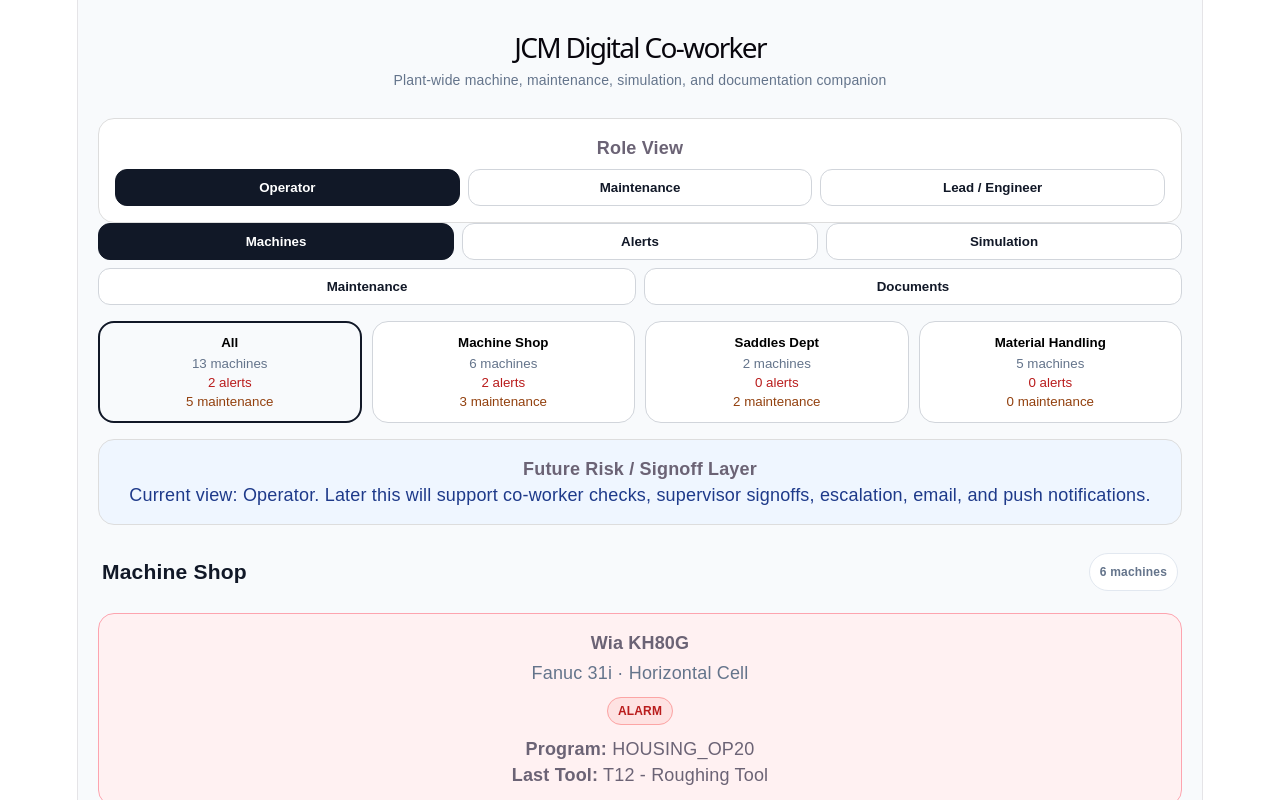
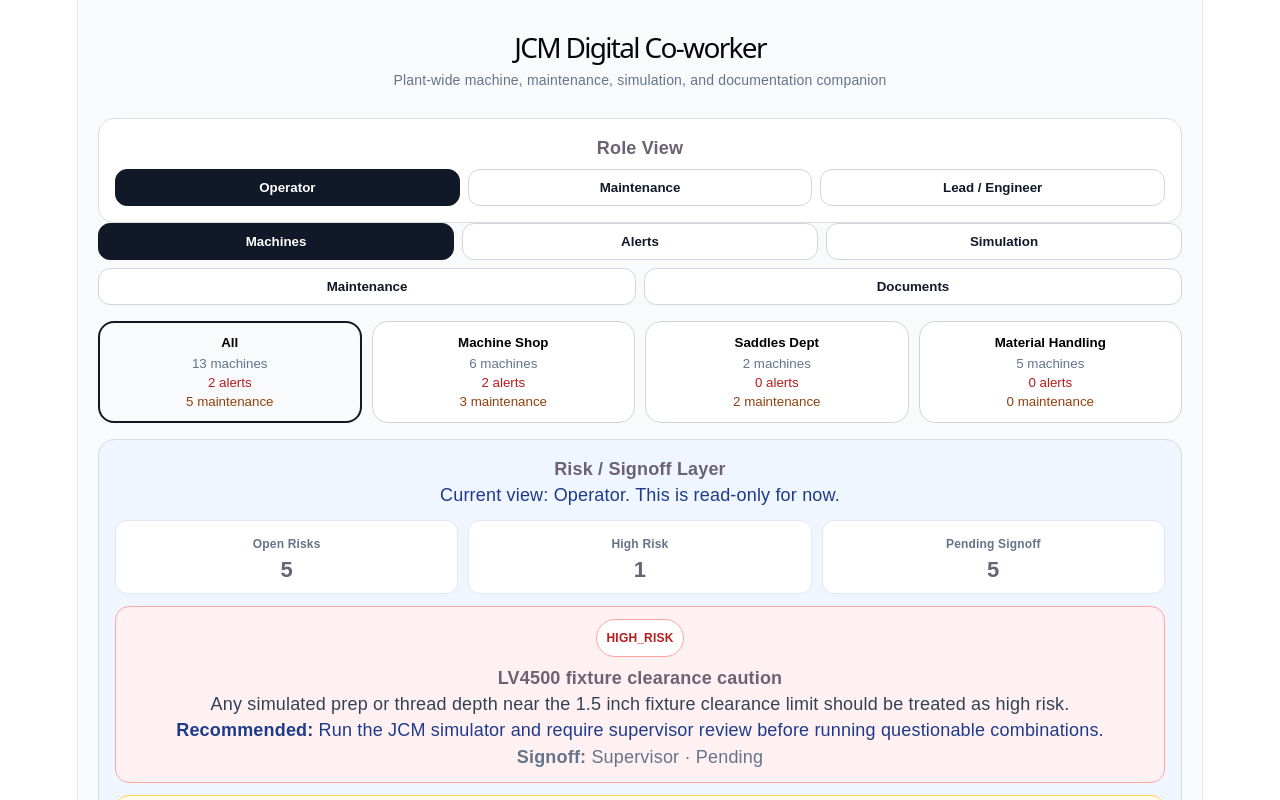
Before and after one commit to jcm-digital-coworker/JCM-Digital-Co-worker, a React (Vite) app: page / in a window 1280 px wide. Shown: the top 800 px of the page. Built offline with nearby package versions, Linux system fonts and the light colour scheme.

Commit message:
Add risk and signoff foundation

```diff
--- a/src/App.tsx
+++ b/src/App.tsx
@@ -10,6 +10,8 @@ import StatusBadge from "./components/StatusBadge";
 import TabButton from "./components/TabButton";
 import Lv4500JcmSimulator from "./components/Lv4500JcmSimulator";
 import { runLightMachineSimulation } from "./logic/machineSimulators";
+import { riskItems } from "./data/risk";
+import type { RiskItem } from "./types/risk";
 
 type Tab = "machines" | "alerts" | "simulation" | "maintenance" | "documents";
 type DetailTab = "overview" | "setup" | "history" | "notes";
@@ -324,12 +326,75 @@ function DepartmentCards({
 }
 
 function RiskSignoffPreview({ roleView }: { roleView: RoleView }) {
+  const activeRisks = riskItems.filter((risk) => risk.signoffStatus !== "Signed");
+  const highRisks = activeRisks.filter(
+    (risk) => risk.level === "HIGH_RISK" || risk.level === "STOP"
+  );
+
   return (
     <div style={{ ...cardStyle, textAlign: "center", background: "#eff6ff" }}>
-      <strong>Future Risk / Signoff Layer</strong>
-      <p style={{ color: "#1e3a8a", marginBottom: 0 }}>
-        Current view: {roleView}. Later this will support co-worker checks,
-        supervisor signoffs, escalation, email, and push notifications.
+      <strong>Risk / Signoff Layer</strong>
+
+      <p style={{ color: "#1e3a8a" }}>
+        Current view: {roleView}. This is read-only for now.
+      </p>
+
+      <div style={statGridStyle}>
+        <MaintenanceStat label="Open Risks" value={String(activeRisks.length)} />
+        <MaintenanceStat label="High Risk" value={String(highRisks.length)} />
+        <MaintenanceStat
+          label="Pending Signoff"
+          value={String(activeRisks.filter((r) => r.signoffStatus === "Pending").length)}
+        />
+      </div>
+
+      {activeRisks.slice(0, 3).map((risk) => (
+        <RiskCard key={risk.id} risk={risk} />
+      ))}
+    </div>
+  );
+}
+
+function RiskCard({ risk }: { risk: RiskItem }) {
+  const style = riskLevelStyle(risk.level);
+
+  return (
+    <div
+      style={{
+        marginTop: 12,
+        padding: 12,
+        borderRadius: 14,
+        border: `1px solid ${style.border}`,
+        background: style.background,
+        textAlign: "center",
+      }}
+    >
+      <span
+        style={{
+          display: "inline-block",
+          padding: "5px 10px",
+          borderRadius: 999,
+          fontSize: 12,
+          fontWeight: 900,
+          color: style.color,
+          background: "white",
+          border: `1px solid ${style.border}`,
+          marginBottom: 8,
+        }}
+      >
+        {risk.level}
+      </span>
+
+      <div style={{ fontWeight: 900 }}>{risk.title}</div>
+
+      <p style={{ color: "#334155", lineHeight: 1.45 }}>{risk.description}</p>
+
+      <p style={{ color: "#1e3a8a", lineHeight: 1.45 }}>
+        <strong>Recommended:</strong> {risk.recommendedAction}
+      </p>
+
+      <p style={{ color: "#64748b", marginBottom: 0 }}>
+        <strong>Signoff:</strong> {risk.requiredSignoff} · {risk.signoffStatus}
       </p>
     </div>
   );
@@ -734,6 +799,26 @@ function documentPillStyle(status: PlantDocument["status"]): React.CSSProperties
   return { ...pillStyle, background: "#fef3c7", color: "#92400e" };
 }
 
+function riskLevelStyle(level: RiskItem["level"]) {
+  if (level === "STOP") {
+    return { background: "#7f1d1d", border: "#7f1d1d", color: "#ffffff" };
+  }
+
+  if (level === "HIGH_RISK") {
+    return { background: "#fff1f2", border: "#fca5a5", color: "#b91c1c" };
+  }
+
+  if (level === "CAUTION") {
+    return { background: "#fffbeb", border: "#fcd34d", color: "#92400e" };
+  }
+
+  if (level === "WATCH") {
+    return { background: "#eff6ff", border: "#93c5fd", color: "#1d4ed8" };
+  }
+
+  return { background: "#ecfdf5", border: "#86efac", color: "#166534" };
+}
+
 const pageStyle: React.CSSProperties = {
   padding: 20,
   fontFamily: "Arial, sans-serif",
--- a/src/data/risk.ts
+++ b/src/data/risk.ts
@@ -0,0 +1,74 @@
+import type { RiskItem } from "../types/risk";
+
+export const riskItems: RiskItem[] = [
+  {
+    id: "risk-1",
+    machineId: "7",
+    department: "Saddles Dept",
+    title: "LV4500 fixture clearance caution",
+    level: "HIGH_RISK",
+    source: "Simulation",
+    description:
+      "Any simulated prep or thread depth near the 1.5 inch fixture clearance limit should be treated as high risk.",
+    recommendedAction:
+      "Run the JCM simulator and require supervisor review before running questionable combinations.",
+    requiredSignoff: "Supervisor",
+    signoffStatus: "Pending",
+  },
+  {
+    id: "risk-2",
+    machineId: "8",
+    department: "Saddles Dept",
+    title: "LV4500 small boss tap-code restriction",
+    level: "CAUTION",
+    source: "Program",
+    description:
+      "Small boss castings only allow approved lower tap codes. Invalid combinations should be rejected before the machine runs.",
+    recommendedAction:
+      "Validate casting and tap code in the JCM simulator before production.",
+    requiredSignoff: "Co-worker",
+    signoffStatus: "Pending",
+  },
+  {
+    id: "risk-3",
+    machineId: "1",
+    department: "Machine Shop",
+    title: "KH80 heavy roughing load watch",
+    level: "WATCH",
+    source: "Setup",
+    description:
+      "KH80 has shown roughing load sensitivity during heavy tool engagement.",
+    recommendedAction:
+      "Check tool condition, roughing entry, and recent spindle load before restart.",
+    requiredSignoff: "Operator",
+    signoffStatus: "Pending",
+  },
+  {
+    id: "risk-4",
+    machineId: "3",
+    department: "Machine Shop",
+    title: "Yama touch-off / reused offset concern",
+    level: "CAUTION",
+    source: "Setup",
+    description:
+      "Setup-sensitive machine with operator-dependent touch-off and heavy tool alignment risk.",
+    recommendedAction:
+      "Use a second-look touch-off verification before running.",
+    requiredSignoff: "Co-worker",
+    signoffStatus: "Pending",
+  },
+  {
+    id: "risk-5",
+    machineId: "11",
+    department: "Material Handling",
+    title: "Material handling readiness placeholder",
+    level: "WATCH",
+    source: "Material",
+    description:
+      "Material staging, consumables, cut file readiness, and thickness verification still need department-specific detail.",
+    recommendedAction:
+      "Use placeholder readiness checks until exact machine profiles are completed.",
+    requiredSignoff: "Operator",
+    signoffStatus: "Pending",
+  },
+];
```
Also changed, not shown: src/types/risk.ts (+24 -0 lines).
